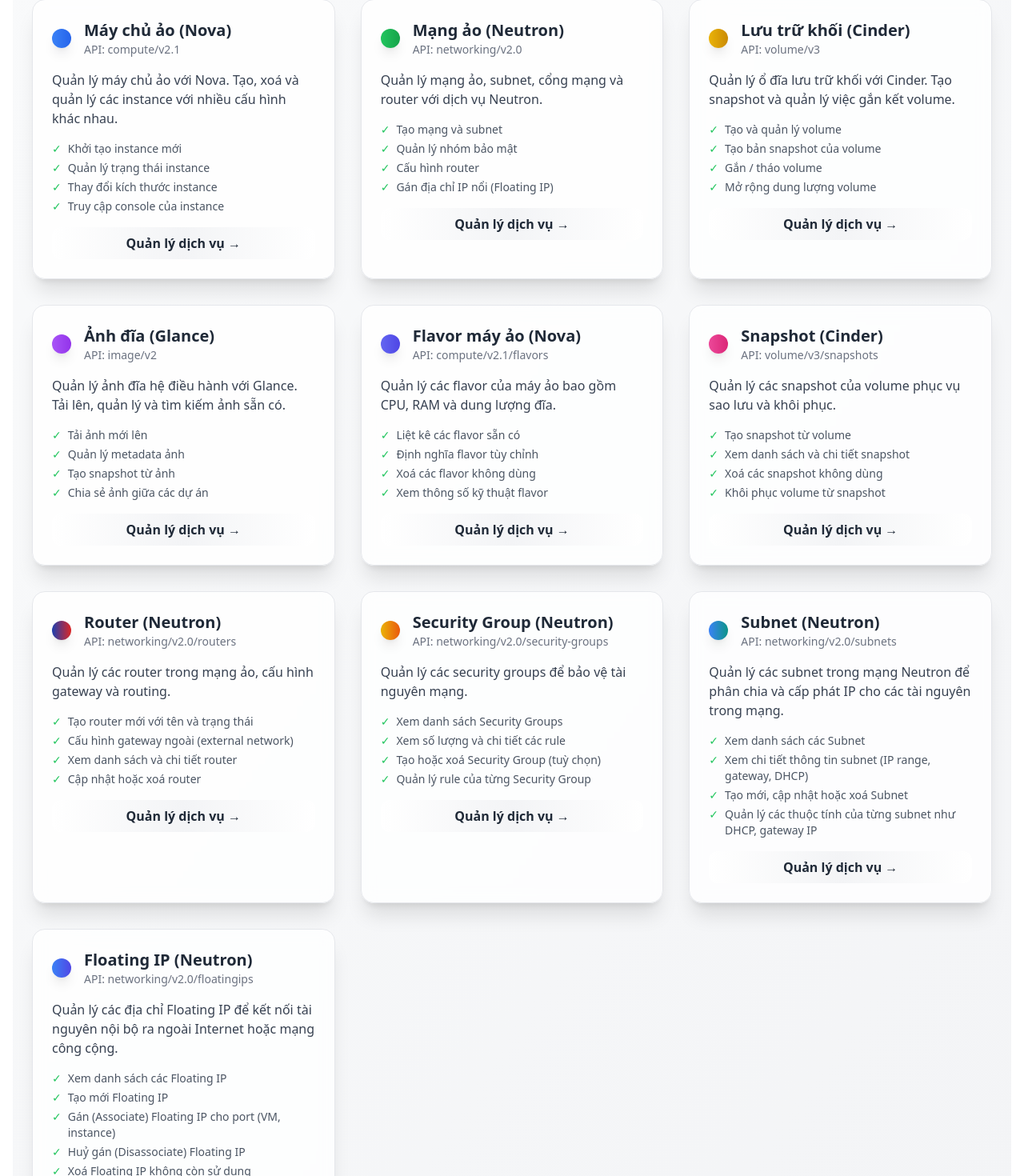
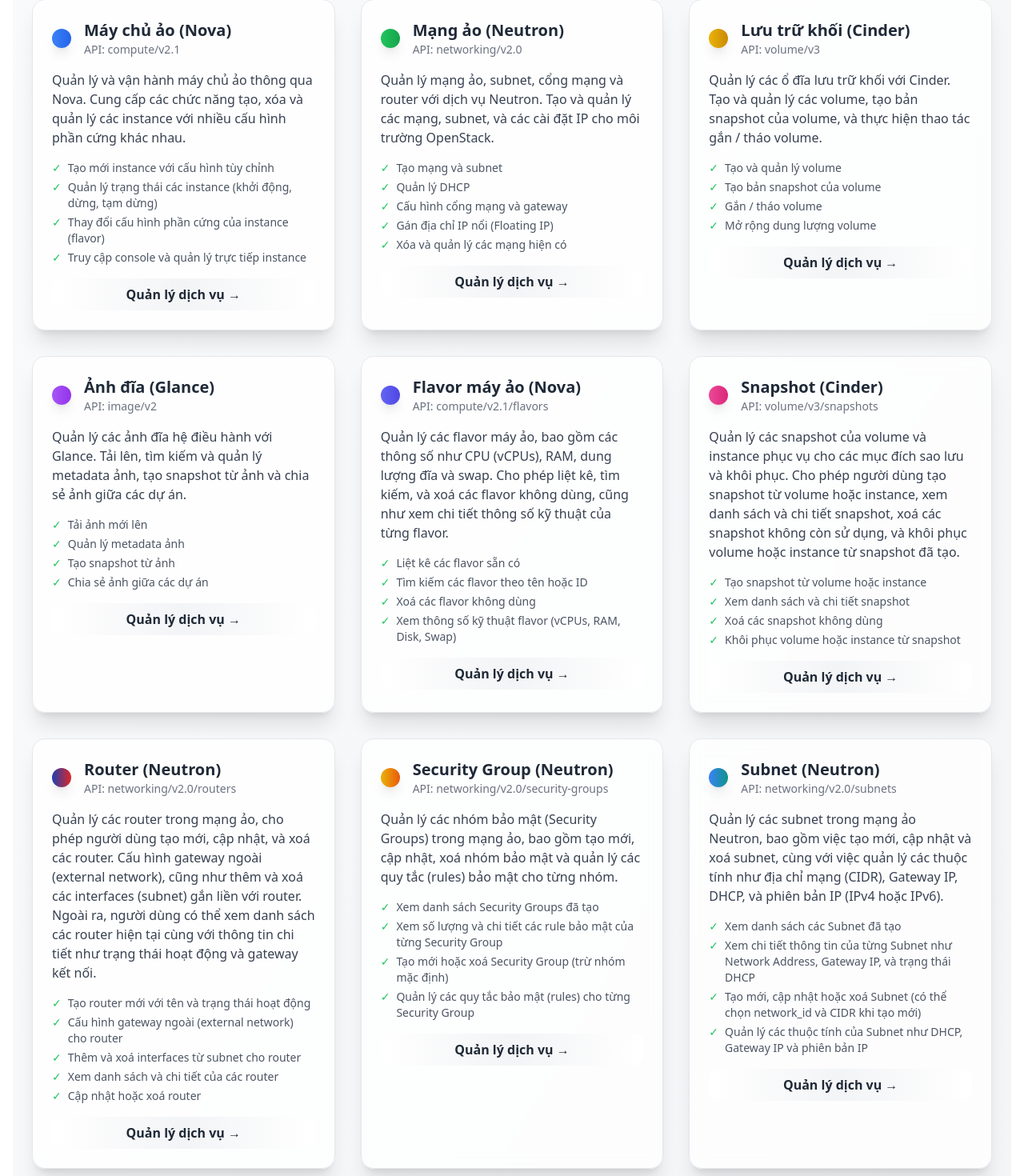
Before and after one commit to ducminhscode/Cloud-Computing, a React (Create React App) app in the folder React/cloud-app/: page / in a window 1280 px wide. Shown: the part 281-1751 px from the top of the page at 80% size. Built offline with nearby package versions, Linux system fonts and the light colour scheme; sample sign-in values are in the browser's storage.

Commit message:
tudualen

```diff
--- a/React/cloud-app/src/pages/HomePage.jsx
+++ b/React/cloud-app/src/pages/HomePage.jsx
@@ -8,37 +8,37 @@
     {
       name: "Máy chủ ảo (Nova)",
       description:
-        "Quản lý máy chủ ảo với Nova. Tạo, xoá và quản lý các instance với nhiều cấu hình khác nhau.",
+        "Quản lý và vận hành máy chủ ảo thông qua Nova. Cung cấp các chức năng tạo, xóa và quản lý các instance với nhiều cấu hình phần cứng khác nhau.",
       icon: "fas fa-server",
       color: "from-blue-500 to-blue-600",
       route: "/service/compute",
       features: [
-        "Khởi tạo instance mới",
-        "Quản lý trạng thái instance",
-        "Thay đổi kích thước instance",
-        "Truy cập console của instance",
+        "Tạo mới instance với cấu hình tùy chỉnh",
+        "Quản lý trạng thái các instance (khởi động, dừng, tạm dừng)",
+        "Thay đổi cấu hình phần cứng của instance (flavor)",
+        "Truy cập console và quản lý trực tiếp instance",
       ],
       api: "compute/v2.1",
     },
     {
-      name: "Mạng ảo (Neutron)",
-      description:
-        "Quản lý mạng ảo, subnet, cổng mạng và router với dịch vụ Neutron.",
-      icon: "fas fa-network-wired",
-      color: "from-green-500 to-green-600",
-      route: "/service/networking",
-      features: [
+      "name": "Mạng ảo (Neutron)",
+      "description": "Quản lý mạng ảo, subnet, cổng mạng và router với dịch vụ Neutron. Tạo và quản lý các mạng, subnet, và các cài đặt IP cho môi trường OpenStack.",
+      "icon": "fas fa-network-wired",
+      "color": "from-green-500 to-green-600",
+      "route": "/service/networking",
+      "features": [
         "Tạo mạng và subnet",
-        "Quản lý nhóm bảo mật",
-        "Cấu hình router",
+        "Quản lý DHCP",
+        "Cấu hình cổng mạng và gateway",
         "Gán địa chỉ IP nổi (Floating IP)",
+        "Xóa và quản lý các mạng hiện có"
       ],
-      api: "networking/v2.0",
+      "api": "networking/v2.0"
     },
     {
       name: "Lưu trữ khối (Cinder)",
       description:
-        "Quản lý ổ đĩa lưu trữ khối với Cinder. Tạo snapshot và quản lý việc gắn kết volume.",
+        "Quản lý các ổ đĩa lưu trữ khối với Cinder. Tạo và quản lý các volume, tạo bản snapshot của volume, và thực hiện thao tác gắn / tháo volume.",
       icon: "fas fa-hdd",
       color: "from-yellow-500 to-yellow-600",
       route: "/service/storage",
@@ -53,7 +53,7 @@
     {
       name: "Ảnh đĩa (Glance)",
       description:
-        "Quản lý ảnh đĩa hệ điều hành với Glance. Tải lên, quản lý và tìm kiếm ảnh sẵn có.",
+        "Quản lý các ảnh đĩa hệ điều hành với Glance. Tải lên, tìm kiếm và quản lý metadata ảnh, tạo snapshot từ ảnh và chia sẻ ảnh giữa các dự án.",
       icon: "fas fa-images",
       color: "from-purple-500 to-purple-600",
       route: "/service/images",
@@ -68,89 +68,92 @@
     {
       name: "Flavor máy ảo (Nova)",
       description:
-        "Quản lý các flavor của máy ảo bao gồm CPU, RAM và dung lượng đĩa.",
+        "Quản lý các flavor máy ảo, bao gồm các thông số như CPU (vCPUs), RAM, dung lượng đĩa và swap. Cho phép liệt kê, tìm kiếm, và xoá các flavor không dùng, cũng như xem chi tiết thông số kỹ thuật của từng flavor.",
       icon: "fas fa-layer-group",
       color: "from-indigo-500 to-indigo-600",
       route: "/service/flavors",
       features: [
         "Liệt kê các flavor sẵn có",
-        "Định nghĩa flavor tùy chỉnh",
+        "Tìm kiếm các flavor theo tên hoặc ID",
         "Xoá các flavor không dùng",
-        "Xem thông số kỹ thuật flavor",
+        "Xem thông số kỹ thuật flavor (vCPUs, RAM, Disk, Swap)",
       ],
       api: "compute/v2.1/flavors",
     },
     {
       name: "Snapshot (Cinder)",
-      description: "Quản lý các snapshot của volume phục vụ sao lưu và khôi phục.",
+      description:
+        "Quản lý các snapshot của volume và instance phục vụ cho các mục đích sao lưu và khôi phục. Cho phép người dùng tạo snapshot từ volume hoặc instance, xem danh sách và chi tiết snapshot, xoá các snapshot không còn sử dụng, và khôi phục volume hoặc instance từ snapshot đã tạo.",
       icon: "fas fa-camera-retro",
       color: "from-pink-500 to-pink-600",
       route: "/service/snapshots",
       features: [
-        "Tạo snapshot từ volume",
+        "Tạo snapshot từ volume hoặc instance",
         "Xem danh sách và chi tiết snapshot",
         "Xoá các snapshot không dùng",
-        "Khôi phục volume từ snapshot",
+        "Khôi phục volume hoặc instance từ snapshot",
       ],
       api: "volume/v3/snapshots",
     },
     {
       name: "Router (Neutron)",
-      description: "Quản lý các router trong mạng ảo, cấu hình gateway và routing.",
+      description:
+        "Quản lý các router trong mạng ảo, cho phép người dùng tạo mới, cập nhật, và xoá các router. Cấu hình gateway ngoài (external network), cũng như thêm và xoá các interfaces (subnet) gắn liền với router. Ngoài ra, người dùng có thể xem danh sách các router hiện tại cùng với thông tin chi tiết như trạng thái hoạt động và gateway kết nối.",
       icon: "fas fa-network-wired",
       color: "from-blue-800 to-red-600",
       route: "/service/routers",
       features: [
-        "Tạo router mới với tên và trạng thái",
-        "Cấu hình gateway ngoài (external network)",
-        "Xem danh sách và chi tiết router",
-        "Cập nhật hoặc xoá router"
+        "Tạo router mới với tên và trạng thái hoạt động",
+        "Cấu hình gateway ngoài (external network) cho router",
+        "Thêm và xoá interfaces từ subnet cho router",
+        "Xem danh sách và chi tiết của các router",
+        "Cập nhật hoặc xoá router",
       ],
-      api: "networking/v2.0/routers"
+      api: "networking/v2.0/routers",
     },
     {
       name: "Security Group (Neutron)",
-      description: "Quản lý các security groups để bảo vệ tài nguyên mạng.",
+      description: "Quản lý các nhóm bảo mật (Security Groups) trong mạng ảo, bao gồm tạo mới, cập nhật, xoá nhóm bảo mật và quản lý các quy tắc (rules) bảo mật cho từng nhóm.",
       icon: "fas fa-shield-alt",
       color: "from-yellow-500 to-orange-600",
       route: "/service/security-groups",
       features: [
-        "Xem danh sách Security Groups",
-        "Xem số lượng và chi tiết các rule",
-        "Tạo hoặc xoá Security Group (tuỳ chọn)",
-        "Quản lý rule của từng Security Group"
+        "Xem danh sách Security Groups đã tạo",
+        "Xem số lượng và chi tiết các rule bảo mật của từng Security Group",
+        "Tạo mới hoặc xoá Security Group (trừ nhóm mặc định)",
+        "Quản lý các quy tắc bảo mật (rules) cho từng Security Group"
       ],
       api: "networking/v2.0/security-groups"
     },
     {
       name: "Subnet (Neutron)",
-      description: "Quản lý các subnet trong mạng Neutron để phân chia và cấp phát IP cho các tài nguyên trong mạng.",
+      description: "Quản lý các subnet trong mạng ảo Neutron, bao gồm việc tạo mới, cập nhật và xoá subnet, cùng với việc quản lý các thuộc tính như địa chỉ mạng (CIDR), Gateway IP, DHCP, và phiên bản IP (IPv4 hoặc IPv6).",
       icon: "fas fa-network-wired",
       color: "from-blue-500 to-teal-600",
       route: "/service/subnets",
       features: [
-        "Xem danh sách các Subnet",
-        "Xem chi tiết thông tin subnet (IP range, gateway, DHCP)",
-        "Tạo mới, cập nhật hoặc xoá Subnet",
-        "Quản lý các thuộc tính của từng subnet như DHCP, gateway IP"
+        "Xem danh sách các Subnet đã tạo",
+        "Xem chi tiết thông tin của từng Subnet như Network Address, Gateway IP, và trạng thái DHCP",
+        "Tạo mới, cập nhật hoặc xoá Subnet (có thể chọn network_id và CIDR khi tạo mới)",
+        "Quản lý các thuộc tính của Subnet như DHCP, Gateway IP và phiên bản IP"
       ],
       api: "networking/v2.0/subnets"
     },
     {
       name: "Floating IP (Neutron)",
-      description: "Quản lý các địa chỉ Floating IP để kết nối tài nguyên nội bộ ra ngoài Internet hoặc mạng công cộng.",
+      description: "Quản lý các địa chỉ Floating IP trong mạng Neutron, cho phép gán hoặc hủy gán các Floating IP vào các tài nguyên như port, VM (instance). Các hành động bao gồm tạo mới, gán, hủy gán, và xoá Floating IP không còn sử dụng.",
       icon: "fas fa-globe",
       color: "from-blue-500 to-indigo-600",
       route: "/service/floating-ip",
       features: [
-        "Xem danh sách các Floating IP",
-        "Tạo mới Floating IP",
-        "Gán (Associate) Floating IP cho port (VM, instance)",
-        "Huỷ gán (Disassociate) Floating IP",
+        "Xem danh sách các Floating IP đã tạo",
+        "Tạo mới Floating IP cho các tài nguyên",
+        "Gán (Associate) Floating IP cho port (VM, instance) từ danh sách các instance chưa có Floating IP",
+        "Huỷ gán (Disassociate) Floating IP khỏi port hoặc VM",
         "Xoá Floating IP không còn sử dụng"
       ],
       api: "networking/v2.0/floatingips"
-    }
+    },
 
   ];
 
--- a/React/cloud-app/src/pages/RouterPage.jsx
+++ b/React/cloud-app/src/pages/RouterPage.jsx
@@ -327,7 +327,7 @@
             ))}
             {routers.length === 0 && (
               <tr>
-                <td colSpan={6} className="py-4 text-center text-gray-500">
+                <td colSpan={6} className="py-4 text-center text-gray-500">\
                   Không có router nào.
                 </td>
               </tr>
```
